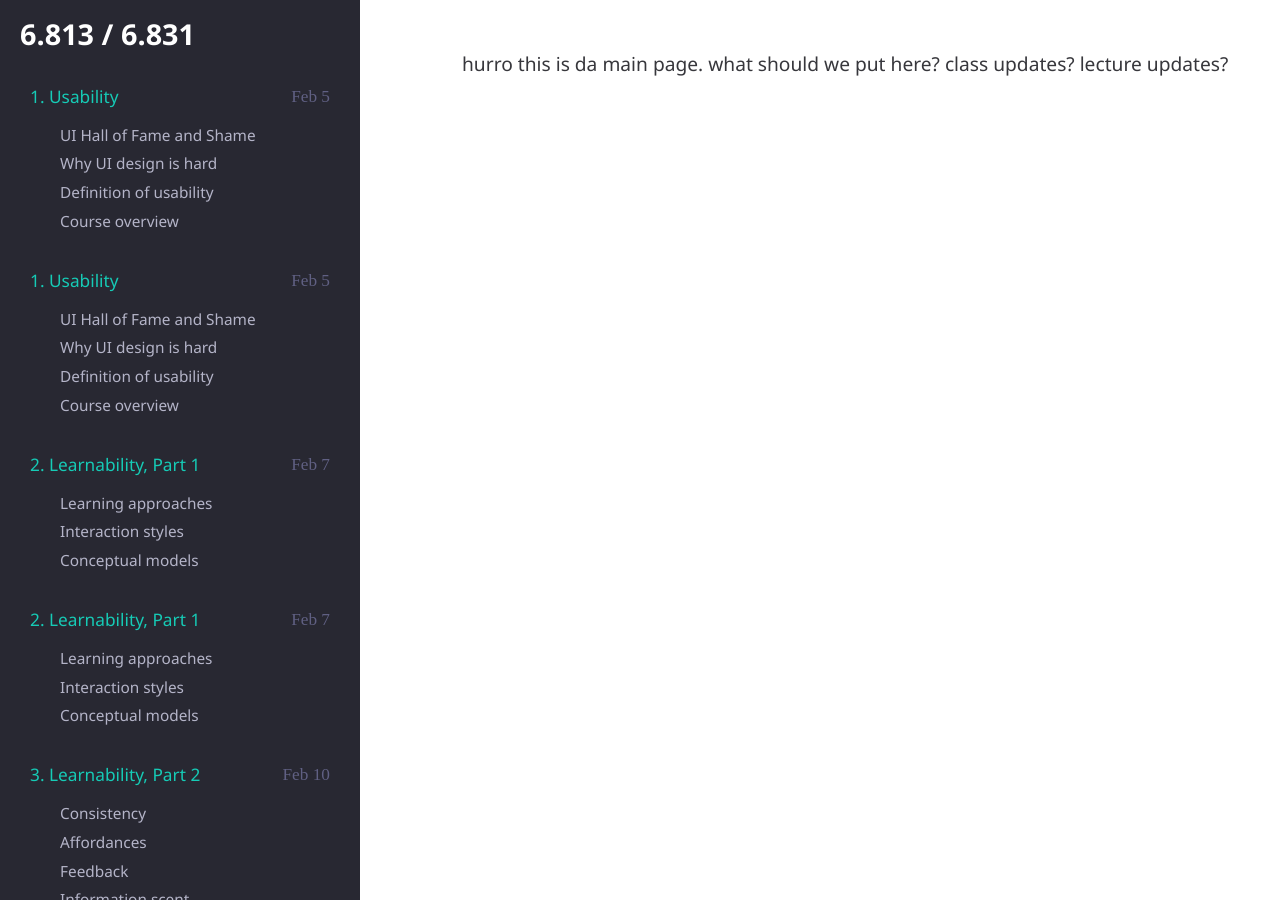
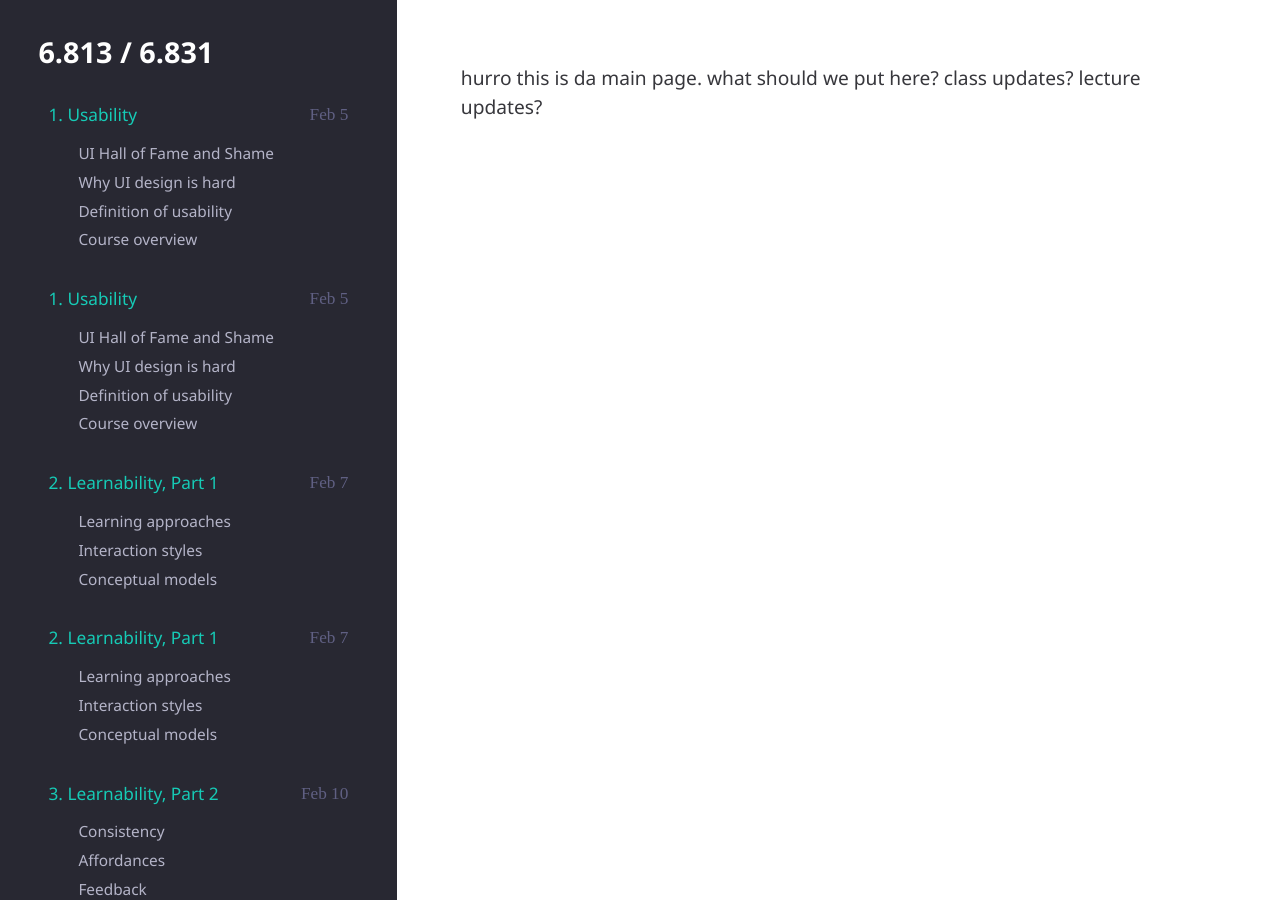
Before and after one commit to conniehuang/813lectures, a Jekyll site: the page built from index.html, in a window 1280 px wide. Built offline with Jekyll 4.4.1, drawn with Linux system fonts in a browser that asks for light colours; nearby versions of some CDN libraries; some web fonts are replaced; Markdown is read by kramdown in place of the engine named in the settings.

Commit message:
Made widths/paddings percentages for full-width fit

```diff
--- a/css/main.css
+++ b/css/main.css
@@ -71,7 +71,7 @@ blockquote {
   overflow-y: scroll;
   width: 25%;
   position: fixed;
-  padding: 20px; }
+  padding: 3%; }
   #sidebar .home {
     color: white;
     font-size: 1.5em;
@@ -102,10 +102,10 @@ blockquote {
       color: #606083; }
 
 #notes {
-  padding: 50px;
+  padding: 5%;
   overflow-y: scroll;
   float: right;
-  width: 60%; }
+  width: 59%; }
 
 .lecture-header {
   padding-bottom: 40px;
```
Also changed, not shown: css/main.scss (+3 -4 lines).
